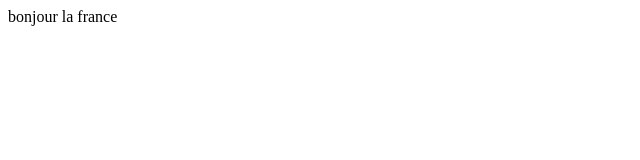
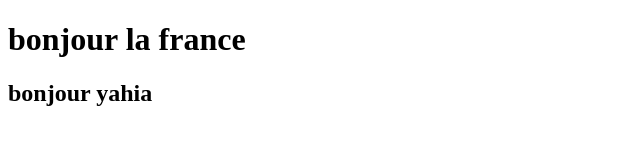
Before and after one commit to Bedreddine-yahia/projet1, a plain HTML site: page index.html in a window 1280 px wide. Shown: the whole page, without its empty margins (0-640 px from the left). Drawn offline with Linux system fonts and the light colour scheme.

Commit message:
changement index

```diff
--- a/index.html
+++ b/index.html
@@ -7,6 +7,7 @@
     <title>Document</title>
 </head>
 <body>
-  bonjour la france
+ <h1> bonjour la france</h1>
+ <h2>bonjour yahia</h2>
 </body>
 </html>
```
